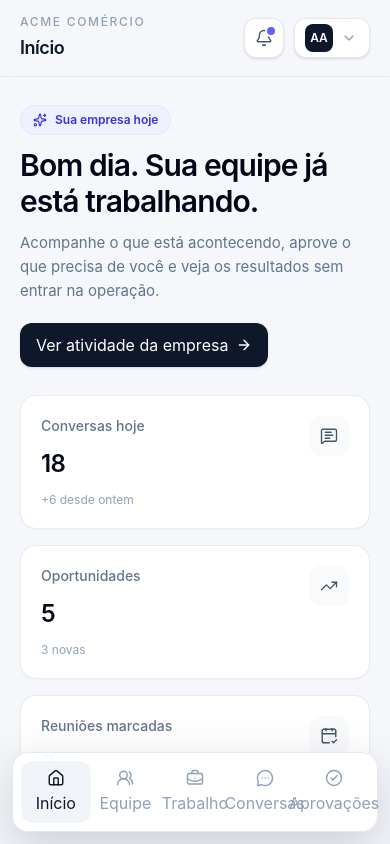
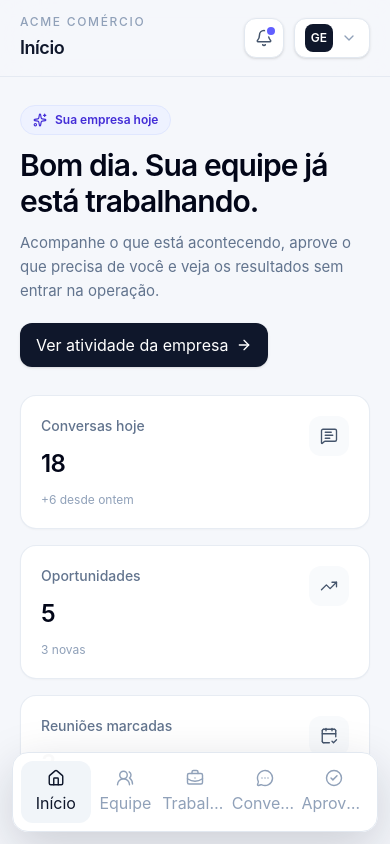
Before and after one commit to OARANHA/wandora, a React (Vite) app in the folder apps/web/: page / in a window 390 px wide. Shown: the top 844 px of the page. Built offline with nearby package versions, Linux system fonts and the light colour scheme.

Commit message:
fix(web): refine customer-neutral shell identity and mobile nav

```diff
--- a/apps/web/src/components/AppShell.tsx
+++ b/apps/web/src/components/AppShell.tsx
@@ -79,8 +79,8 @@ function Topbar() {
             <span className="absolute right-2 top-2 size-2 rounded-full bg-indigo-500 ring-2 ring-white" />
           </button>
           <button className="flex h-10 items-center gap-2 rounded-xl border border-slate-200 bg-white px-2.5 pr-3 text-left shadow-sm">
-            <span className="grid size-7 place-items-center rounded-lg bg-slate-900 text-xs font-semibold text-white">AA</span>
-            <span className="hidden text-sm font-medium text-slate-700 sm:block">Alessandro</span>
+            <span className="grid size-7 place-items-center rounded-lg bg-slate-900 text-xs font-semibold text-white">GE</span>
+            <span className="hidden text-sm font-medium text-slate-700 sm:block">Gestor</span>
             <ChevronDown className="size-4 text-slate-400" />
           </button>
         </div>
@@ -97,10 +97,10 @@ function MobileNav() {
           key={to}
           to={to}
           activeOptions={{ exact: to === '/' }}
-          className="flex min-w-0 flex-1 flex-col items-center gap-1 rounded-xl px-1 py-2 text-[10px] font-medium text-slate-400 [&.active]:bg-slate-100 [&.active]:text-slate-900"
+          className="flex min-w-0 flex-1 flex-col items-center gap-1 rounded-xl px-0.5 py-2 text-[9px] font-medium text-slate-400 [&.active]:bg-slate-100 [&.active]:text-slate-900"
         >
           <Icon className="size-[18px]" strokeWidth={1.9} />
-          <span className="truncate">{label}</span>
+          <span className="w-full truncate text-center">{label}</span>
         </Link>
       ))}
     </nav>
```
